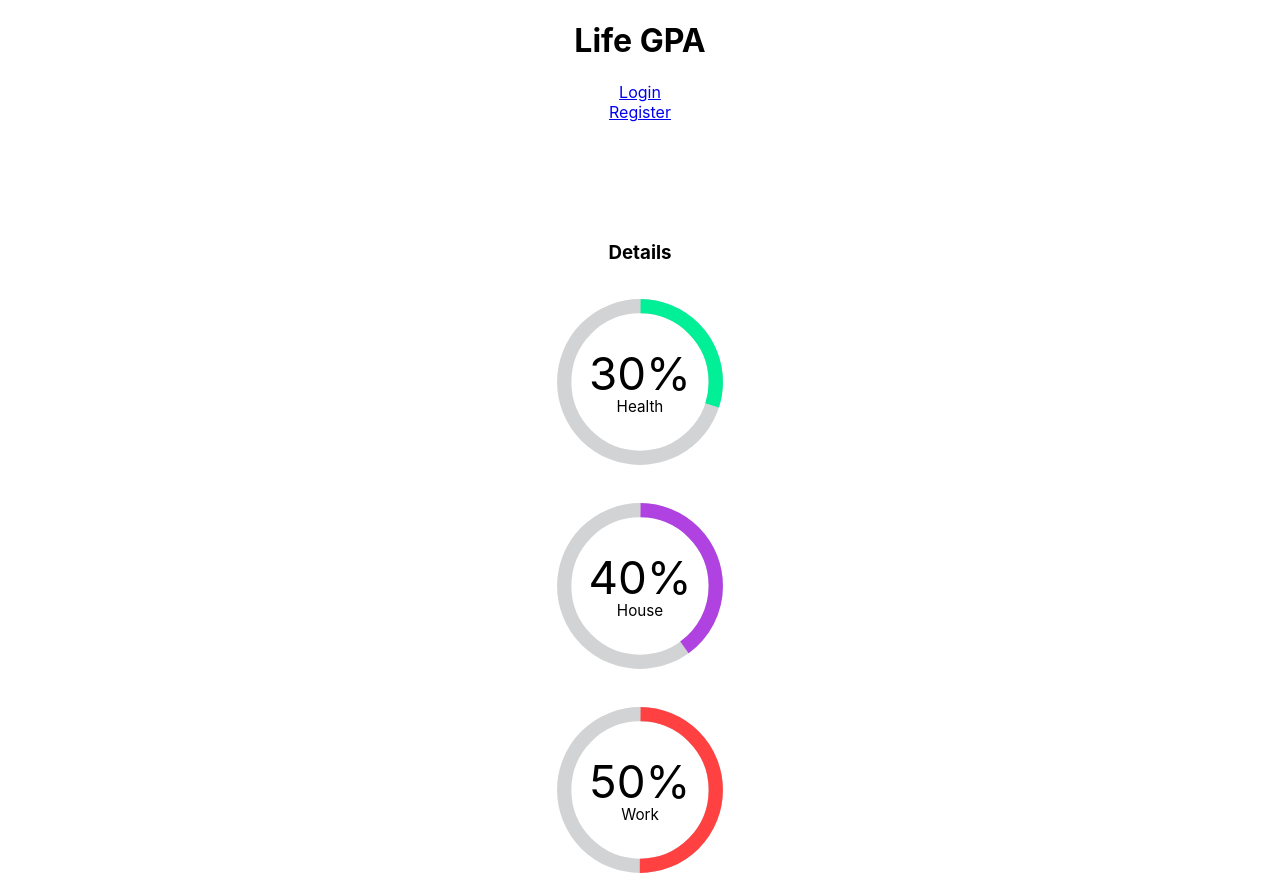
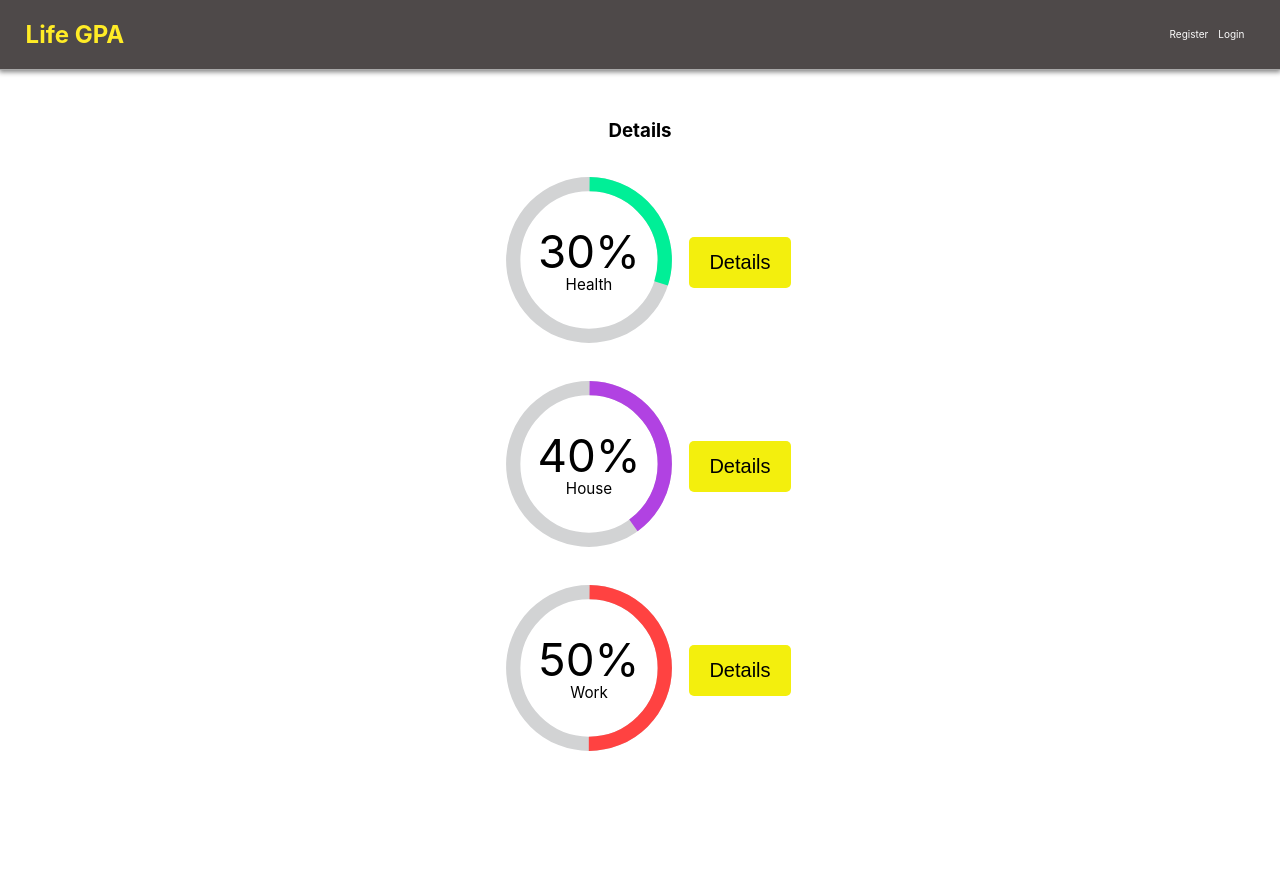
Before and after one commit to bw-life-gpa/frontend-life-gpa, a React (Create React App) app in the folder lifegpa/: page /details in a window 1280 px wide. After the commit the page ends 800 px from the top, so only its background shows below. Built offline with nearby package versions, Linux system fonts and the light colour scheme.

Commit message:
Can see category details

```diff
--- a/lifegpa/src/App.js
+++ b/lifegpa/src/App.js
@@ -8,27 +8,21 @@ import Login from "./components/Login";
 import Register from "./components/Register";
 import Dashboard from './components/dashboard/Dashboard'
 import Details from './components/dashboard/Details'
+import CategoryDetail from './components/dashboard/CategoryDetail'
+import Header from './components/header/Header'
 
 class App extends Component {
   render() {
     return (
       <div className="App">
+        <Header />
 
-        <h1>Life GPA</h1>
-        <ul>
-          <li>
-            <Link to="/login">Login</Link>
-          </li>
-          <li>
-            <Link to="/register">Register</Link>
-          </li>
-        </ul>
-        {/* <Route exact path="/" component={Dashboard} /> */}
         <Route path="/login" component={Login} />
         <Route path="/register" component={Register} />
 
         <Route exact path="/" component={Dashboard} />
         <Route exact path="/details" component={Details} />
+        <Route exact path="/details/:name" component={CategoryDetail} />
 
       </div>
     );
--- /dev/null
+++ b/lifegpa/src/components/dashboard/CategoryCircle.js
@@ -0,0 +1,28 @@
+import React from 'react';
+import { connect } from "react-redux";
+import { Link } from 'react-router-dom';
+import { circleCreator } from '../../actions';
+
+const CategoryCircle = props => {
+
+    return (
+        <div className="category-circle">
+            {props.circleCreator(props.category.gpa, props.category.color, props.category.name)}
+            <Link to={`/details/${props.category.name}`}>
+                <button className="details-button">Details</button>
+            </Link>
+
+
+        </div>
+    );
+};
+
+
+const mapStateToProps = state => ({
+    // habit: state.dashboardReducer.habit
+});
+
+export default connect(
+    mapStateToProps,
+     { circleCreator }
+)(CategoryCircle);
--- a/lifegpa/src/components/dashboard/CategoryDetail.js
+++ b/lifegpa/src/components/dashboard/CategoryDetail.js
@@ -1,23 +1,37 @@
-import React from 'react';
+import React, { Component } from 'react';
 import { connect } from "react-redux";
 // import { Link } from 'react-router-dom';
 import { circleCreator } from '../../actions';
 
-const CategoryDetail = props => {
+class CategoryDetail extends Component {
 
+
+    componentDidMount() {
+        // Set the state to the currently selected category
+        let reducedCategory = this.props.category.filter(e => this.props.match.params.name === e.name);
+        this.setState({category: reducedCategory[0]});
+    }
+
+    render() {
+
+    if (this.state === null) {
+        return (
+            <div>Loading...</div>
+        )
+    } else {
+        console.log(this.state)
     return (
         <div className="details-category">
-            {/* <Link to={`/details`}> */}
-            {props.circleCreator(props.category.gpa, props.category.color, props.category.name)}
-            {/* </Link> */}
-
+            {this.props.circleCreator(this.state.category.gpa, this.state.category.color, this.state.category.name)}
         </div>
-    );
+    );}
+    }
 };
 
 
 const mapStateToProps = state => ({
     // habit: state.dashboardReducer.habit
+    category: state.dashboardReducer.categories
 });
 
 export default connect(
--- a/lifegpa/src/components/dashboard/Dashboard.css
+++ b/lifegpa/src/components/dashboard/Dashboard.css
@@ -9,7 +9,7 @@
     background-color: #ffec26;
     color: black;
     width: 200px;
-    height: 30px;
+    /* height: 30px; */
     font-size: 20px;
     border: none;
     margin: 20px;
@@ -64,9 +64,15 @@
     margin-top: 100px;
 }
 
+.category-circle {
+    display: flex;
+    flex-direction: row;
+    align-items: center;
+}
+
 .details-category {
-    /* border: 5px solid #ffec26; */
-    /* border-radius: 50%; */
-    /* height: 100px; */
-    /* width: 100px; */
+    margin-top: 100px;
+    display: flex;
+    flex-direction: row;
+    align-items: center;
 }
--- a/lifegpa/src/components/dashboard/Details.js
+++ b/lifegpa/src/components/dashboard/Details.js
@@ -2,9 +2,7 @@ import React, { Component } from 'react';
 import { connect } from "react-redux";
 
 import './Dashboard.css';
-
-import CategoryDetail from './CategoryDetail';
-
+import CategoryCircle from './CategoryCircle';
 
 class Details extends Component {
 
@@ -22,7 +20,7 @@ class Details extends Component {
         return (
             <div className="details">
                 <h3> Details </h3>
-                {this.props.categories.map(e => (<CategoryDetail category={e} key={e.name}/> ))}
+                {this.props.categories.map(e => (<CategoryCircle category={e} key={e.name}/> ))}
             </div>
         );
     }
--- /dev/null
+++ b/lifegpa/src/components/header/Header.css
@@ -0,0 +1,35 @@
+.header {
+    display: flex;
+    background-color: #4e4949;
+    color: #ffec26;
+    box-shadow: 0px 1px 5px 1px grey;
+    border-bottom: 1px solid darkgrey;
+    position: fixed;
+    top: 0;
+    width: 100%;
+    justify-content: space-between;
+    align-items: center;
+    padding: 0 2%;
+}
+
+.left a{
+    cursor: pointer;
+    color: #ffec26;
+    text-decoration: none;
+}
+.left a:hover {
+    text-decoration: underline;
+}
+
+.right {
+    display: flex;
+}
+.right a{
+    cursor: pointer;
+    color: #fdfdfd;
+    text-decoration: none;
+    padding-right: 10px;
+}
+.right a:hover {
+    text-decoration: underline;
+}
--- /dev/null
+++ b/lifegpa/src/components/header/Header.js
@@ -0,0 +1,26 @@
+import './Header.css'
+import React from 'react';
+import { Link } from 'react-router-dom';
+
+function header(props) {
+    return (
+        <div className="header">
+            <div className="left">
+                <Link to={`/`}>
+                    <h2>Life GPA</h2>
+                </Link>
+            </div>
+            <div className="right">
+                <Link to={`/register`}>
+                    <p>Register</p>
+                </Link>
+                <Link to={`/login`}>
+                    <p>Login</p>
+                </Link>
+            </div>
+        </div>
+    )
+};
+
+
+export default header;
```
